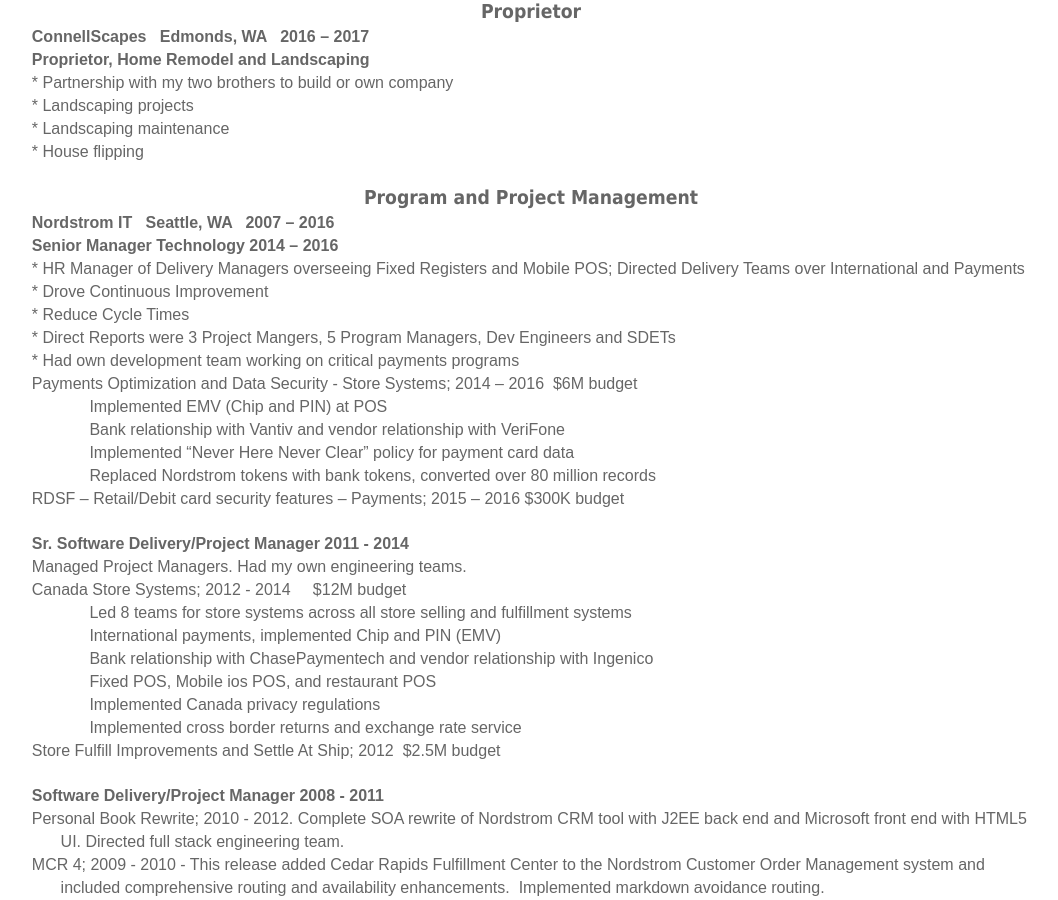
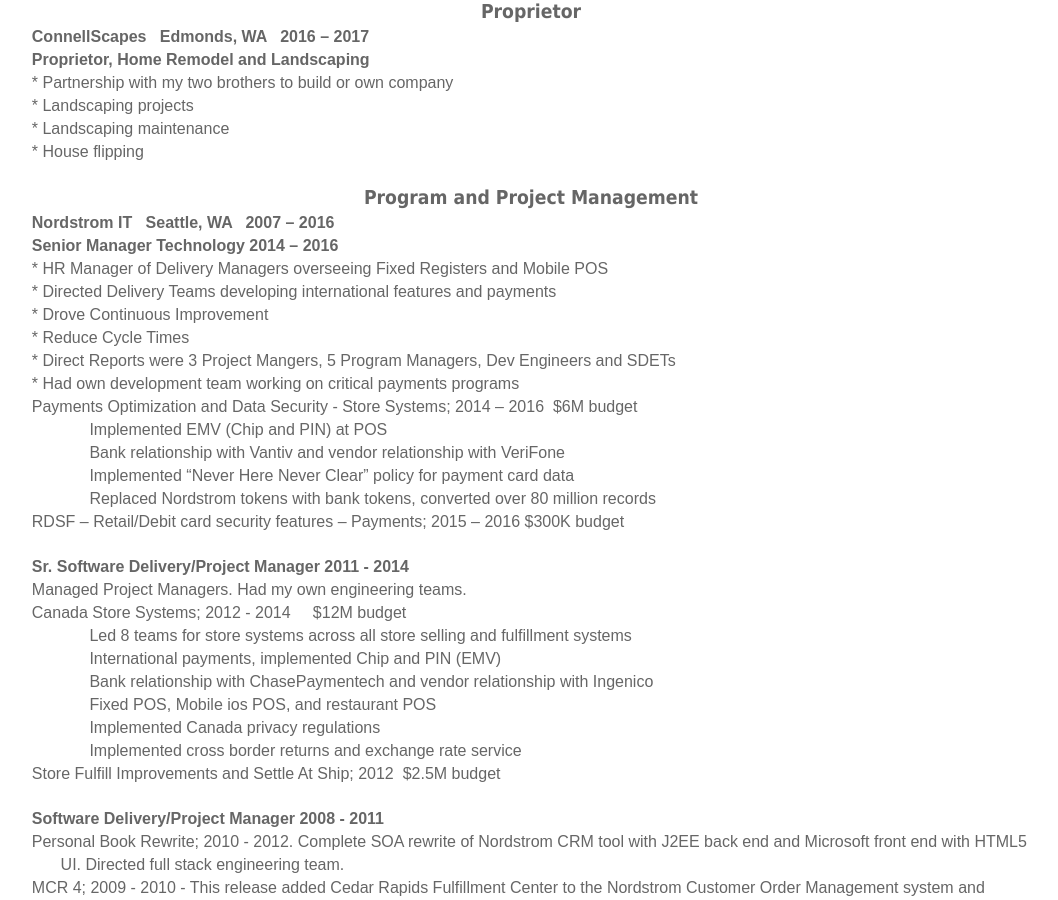
Before and after one commit to mo4dawg/mo4dawg.github.io, a Jekyll site: the page built from CV/index.html, in a window 1280 px wide and 900 px high, scrolled down 1174 px. Shown: the whole window, without its empty margins (109-1167 px from the left). Built offline with Jekyll 4.4.1, drawn with Linux system fonts in a browser that asks for light colours.

Commit message:
Update index.html

```diff
--- a/CV/index.html
+++ b/CV/index.html
@@ -517,7 +517,7 @@
 <p class=MsoNormal style='margin-top:0in;margin-bottom:.0001pt;line-height:
 normal'><span style='mso-bookmark:top'><span style='font-size:10.0pt;
 font-family:"Arial","sans-serif";mso-fareast-font-family:"Times New Roman"'> * HR Manager of
-Delivery Managers overseeing Fixed Registers and Mobile POS; Directed Delivery Teams over International and Payments</br> * Drove Continuous Improvement</br> * Reduce Cycle Times</br> * Direct Reports were 3 Project Mangers, 5 Program Managers, Dev Engineers and SDETs</br> * Had own development team working on critical payments programs<o:p></o:p></span></span></p>
+	Delivery Managers overseeing Fixed Registers and Mobile POS</br> * Directed Delivery Teams developing international features and payments</br> * Drove Continuous Improvement</br> * Reduce Cycle Times</br> * Direct Reports were 3 Project Mangers, 5 Program Managers, Dev Engineers and SDETs</br> * Had own development team working on critical payments programs<o:p></o:p></span></span></p>
 
 <p class=MsoNormal style='margin-top:0in;margin-right:0in;margin-bottom:0in;
 margin-left:.25in;margin-bottom:.0001pt;text-indent:-.25in;line-height:normal;
```
